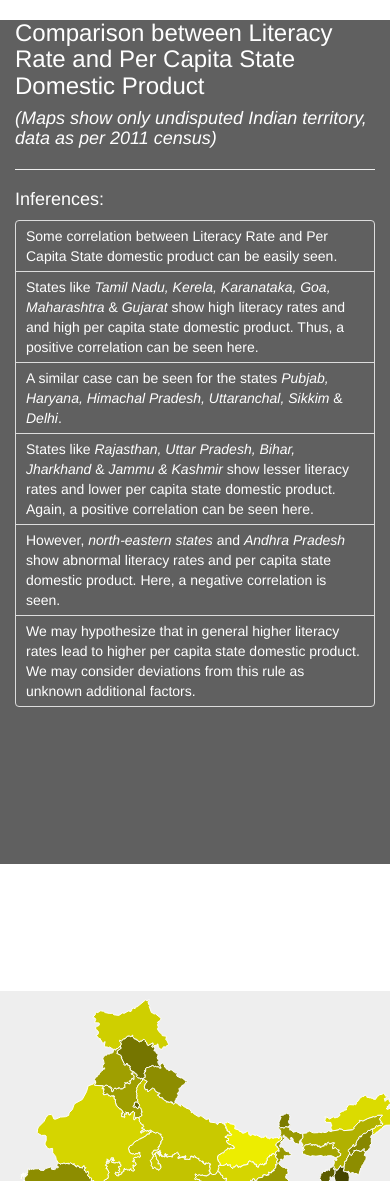
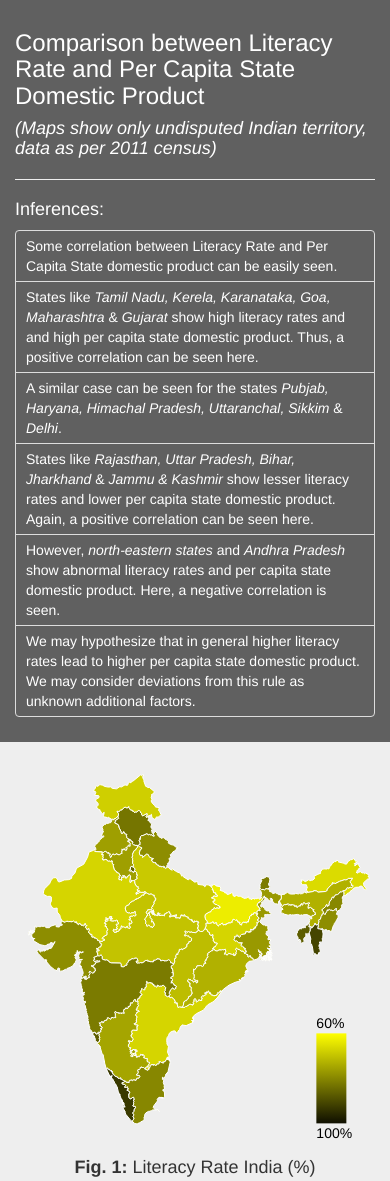
Before and after one commit to kejriwalrahul/d3js-Visualization-Demo, a plain HTML site: page index.html in a window 390 px wide. Shown: the top 1181 px of the page. Drawn offline with Linux system fonts and the light colour scheme.

Commit message:
ui responsiveness

```diff
--- a/include/plotter.js
+++ b/include/plotter.js
@@ -1,14 +1,20 @@
-// function startplot(){
+// Map scale factor
 var scalefactor = 0.7;
+if (document.documentElement.clientWidth <= 415)
+	scalefactor = 0.1 * (document.documentElement.clientWidth - 320) / (55) + 0.5
 
+// Tooltip
 var div = d3.select("body").append("div")
 		    .attr("class", "tooltip")
-			.style("opacity", 0);
+			.style("opacity", 0).style('display','float');
 
-var indata1;
-var indata2;
+
+/*
+	Returns function for plotting a map on given input data
+*/
 var plotMap = function(idata){
 	var indata = idata;
+
 	var plot = function(id, filler, mouseover, v1,v2,v3, t1, t2){
 		var w = scalefactor*600;
 		var h = scalefactor*600;
@@ -77,31 +83,39 @@ var plotMap = function(idata){
 		  proj.translate([scalefactor*-1240, scalefactor*720]);
 		}
 	}
+
 	return plot;
 }
 
 
+// Load first dataset
+var indata1;
 d3.json("include/litrate.json", function(json){
 	indata1 = json;
 });
+// Plot First Figure
 var literacyMap = plotMap(indata1);
 literacyMap("chart", function(d,i){
 		return "rgb(" + (255-Math.floor(indata1[d.id]-60)*6) + ","+ (255-Math.floor(indata1[d.id]-60)*6) + ",0)"
-},function(d,i){
+	}, function(d,i){
 		d3.select(this).attr('opacity', '0.5');
 		div .transition().duration(200).style("opacity", .9);
 		div	.html(d.id+": "+indata1[d.id] + "%").style("left", (d3.event.pageX) + "px").style("top", (d3.event.pageY - 28) + "px");
-},"rgb(15,15,0)","rgb(75,75,0)","rgb(255,255,0)", "60%", "100%");
+	}, "rgb(15,15,0)","rgb(75,75,0)","rgb(255,255,0)", "60%", "100%");
 
 var indata2;
 d3.json("include/newgdprate.json", function(json){
 	indata2 = json;
 });
+
+
+// Load second dataset
+// Plot Second Figure
 var sdpMap = plotMap(indata2);
 sdpMap("chart2", function(d,i){
 		return "rgb("+(255-Math.floor(parseFloat(indata2[d.id]).toFixed(2)/50))+"," + (255-Math.floor(parseFloat(indata2[d.id]).toFixed(2)/50)) + ",0)"
-},function(d,i){
+	}, function(d,i){
 		d3.select(this).attr('opacity', '0.5');
 		div .transition().duration(200).style("opacity", .9);
 		div	.html(d.id+": "+parseFloat(indata2[d.id]).toFixed(0)*10).style("left", (d3.event.pageX) + "px").style("top", (d3.event.pageY - 28) + "px");
-},"rgb(0,0,0)","rgb(64,64,0)","rgb(255,255,0)", "0", "255000");
+	}, "rgb(0,0,0)","rgb(64,64,0)","rgb(255,255,0)", "0", "255000");
--- a/index.html
+++ b/index.html
@@ -3,6 +3,7 @@
   <head>
     <!-- India State Map  -->
     <title>Data Set Visualization Using D3JS</title>
+	<meta name="viewport" content="width=device-width" />
 
     <!--  Scripts  -->
     <script type="text/javascript" src="include/d3.min.js"></script>
@@ -46,12 +47,56 @@
 		.list-group{
 			margin-bottom: 0;
 		}
+
+		.left_panel {
+			background-color: #606060;
+			color: white;
+			height: 100vh;
+		}
+
+		.page_row {
+			height: 100vh;
+		}
+
+		.chart_container {
+			margin-top: 15vh;
+		}
+
+		.chart_panel {
+			background-color: #eee;
+			height: 100vh;
+			text-align: center;
+		}
+
+		@media(max-width: 1000px){
+			.left_panel {
+				height: fit-content;
+				padding: 10px 15px;
+			}
+
+			.page_row {
+				height: fit-content;
+			}
+
+			body {
+				overflow: inherit;
+			}
+
+			.chart_container {
+				margin-top: 0;
+			}
+
+			.chart_panel {
+				height: fit-content;
+				padding: 25px;
+			}
+		}
     </style>
   </head>
 
 <body>
-	<div class="row" style="height: 100vh;">
-		<div class="col-md-4" style="background-color: #606060; color: white; height: 100vh;">
+	<div class="row page_row">
+		<div class="col-md-4 left_panel">
 			<div style="margin: 15px;">
 				<h3>Comparison between Literacy Rate and Per Capita State Domestic Product</h3>
 				<h4><i>(Maps show only undisputed Indian territory, data as per 2011 census)</i></h4>
@@ -79,14 +124,14 @@
 			   	</ol>
 			</div>
 		</div>
-		<div class="col-md-4" style="background-color: #eee; height: 100vh; text-align: center;">
-			<div style="margin-top: 15vh">
-				<div id="chart" style="margin: auto;"></div>
-				<h4><b>Fig. 1:</b> Literacy Rate India(%)</h4>
+		<div class="col-md-4 chart_panel">
+			<div class="chart_container">
+				<div id="chart"></div>
+				<h4><b>Fig. 1:</b> Literacy Rate India (%)</h4>
 			</div>
 		</div>
-		<div id='secfig' class="col-md-4" style="background-color: #eee; height: 100vh;">
-		  	<div style="margin-top: 15vh">
+		<div class="col-md-4 chart_panel">
+		  	<div class='chart_container'>
 			  	<div id="chart2"></div>
 		  	  	<h4><b>Fig. 2:</b> Per Capita State Domestic Product India</h4>
 		  	</div>
```
Also changed, not shown: 1 other file. Lines whose indentation alone changed are shown as unchanged.
